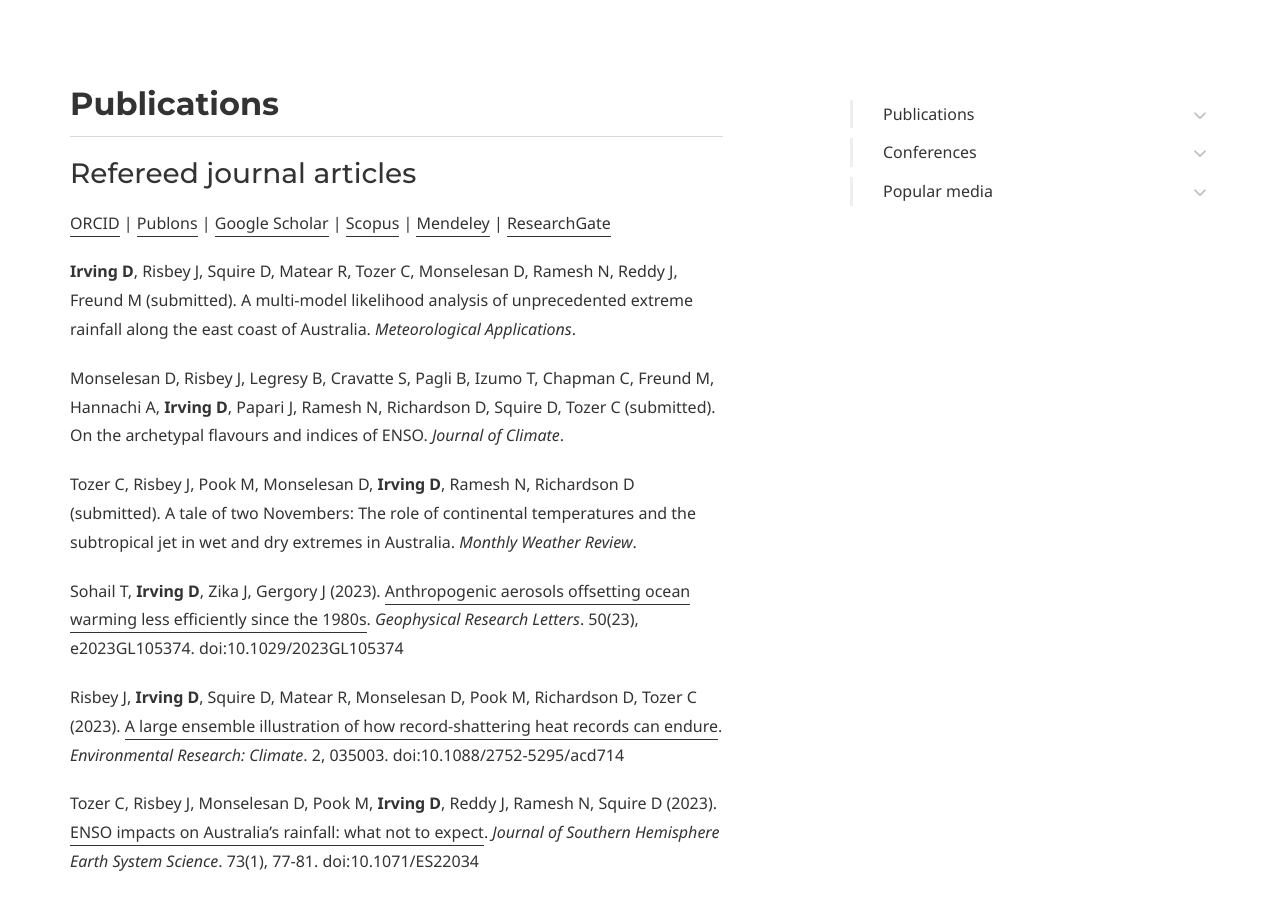
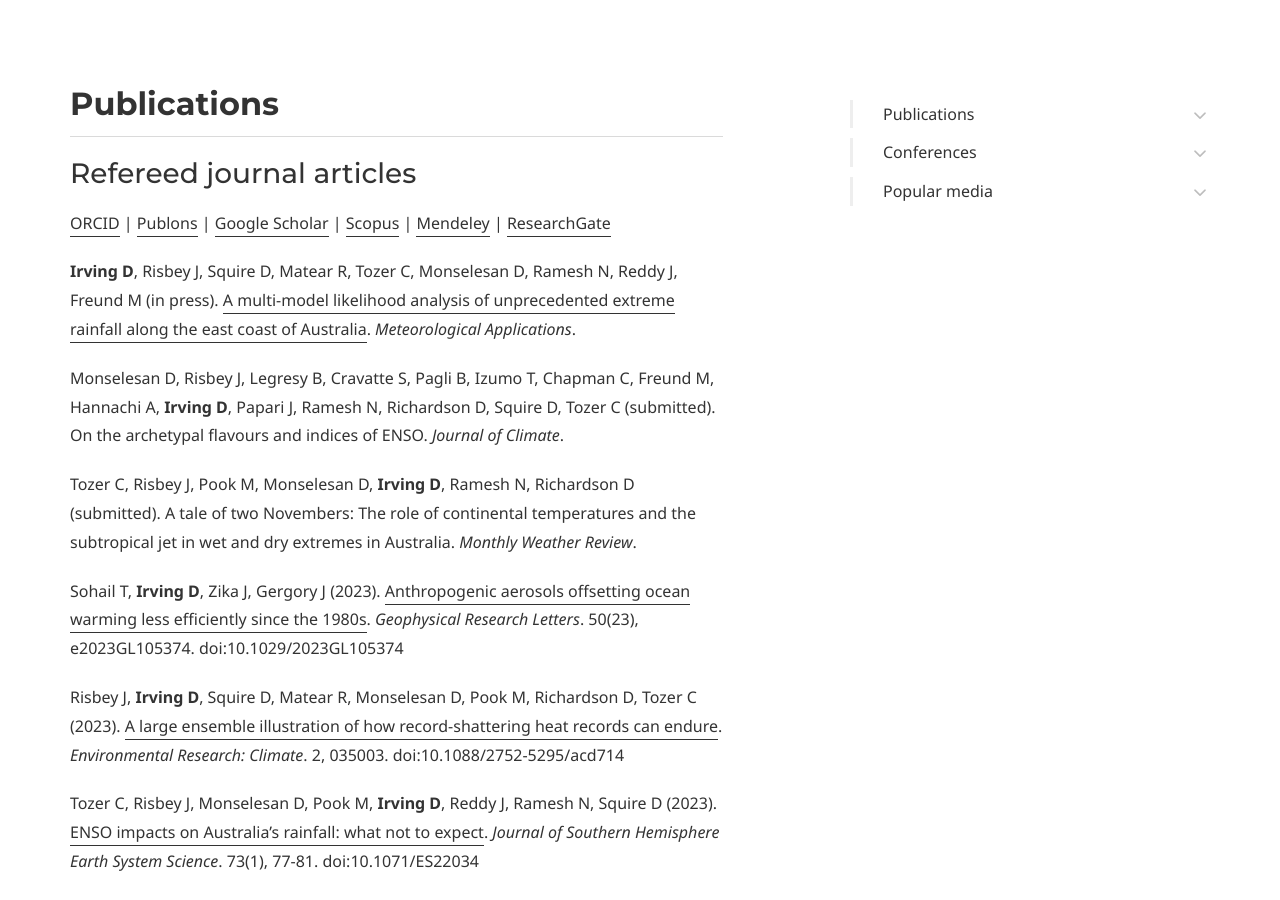
Before and after one commit to DamienIrving/damienirving.github.io, a Jekyll site: the page built from publications.md, in a window 1280 px wide and 900 px high, scrolled down 614 px. Built offline with Jekyll 4.4.1, drawn with Linux system fonts in a browser that asks for light colours; some web fonts are replaced.

Commit message:
Update publications.md

```diff
--- a/publications.md
+++ b/publications.md
@@ -28,7 +28,7 @@ page_nav:
 [Mendeley](https://www.mendeley.com/profiles/damien-irving/) |
 [ResearchGate](https://www.researchgate.net/profile/Damien_Irving)
 
-**Irving D**, Risbey J, Squire D, Matear R, Tozer C, Monselesan D, Ramesh N, Reddy J, Freund M (submitted). A multi-model likelihood analysis of unprecedented extreme rainfall along the east coast of Australia. *Meteorological Applications*.
+**Irving D**, Risbey J, Squire D, Matear R, Tozer C, Monselesan D, Ramesh N, Reddy J, Freund M (in press). [A multi-model likelihood analysis of unprecedented extreme rainfall along the east coast of Australia](https://doi.org/10.1002/MET.2217). *Meteorological Applications*.
 
 Monselesan D, Risbey J, Legresy B, Cravatte S, Pagli B, Izumo T, Chapman C, Freund M, Hannachi A, **Irving D**, Papari J, Ramesh N, Richardson D, Squire D, Tozer C (submitted). On the archetypal flavours and indices of ENSO. *Journal of Climate*.
 
```
